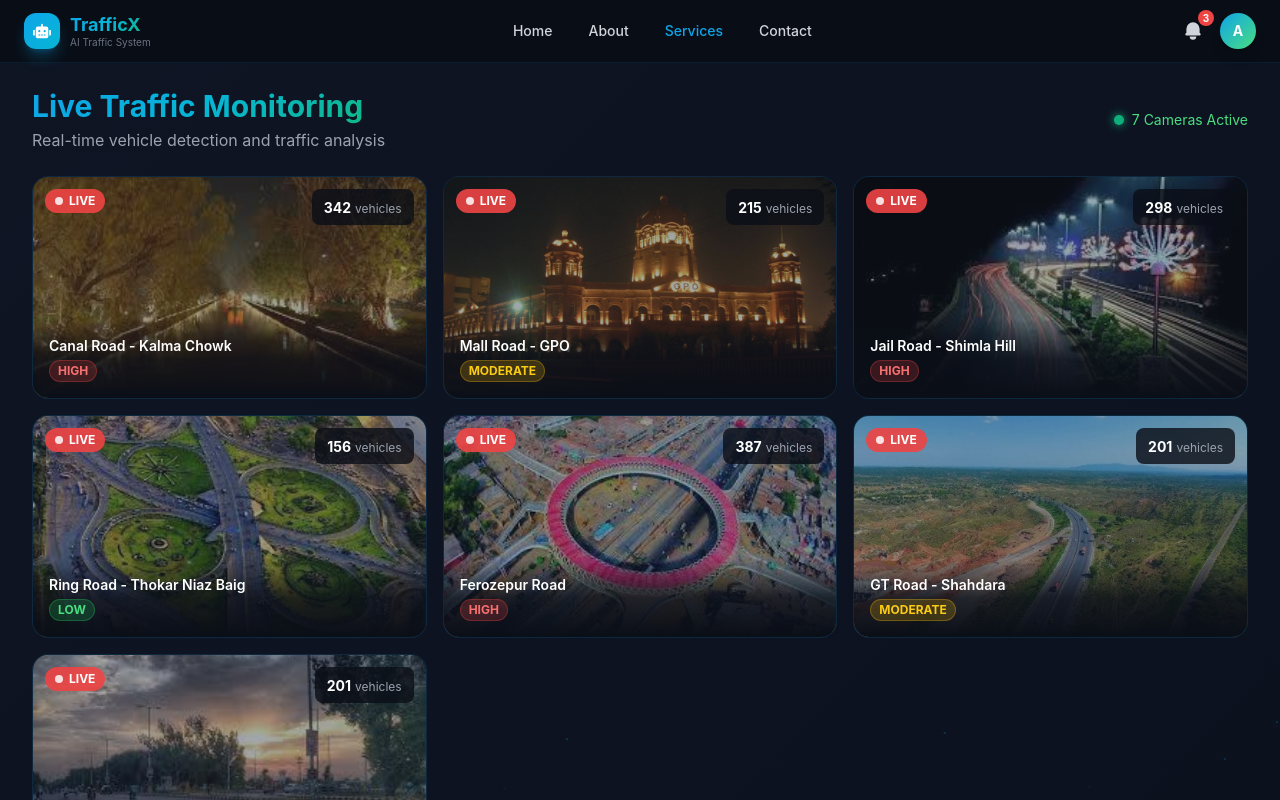
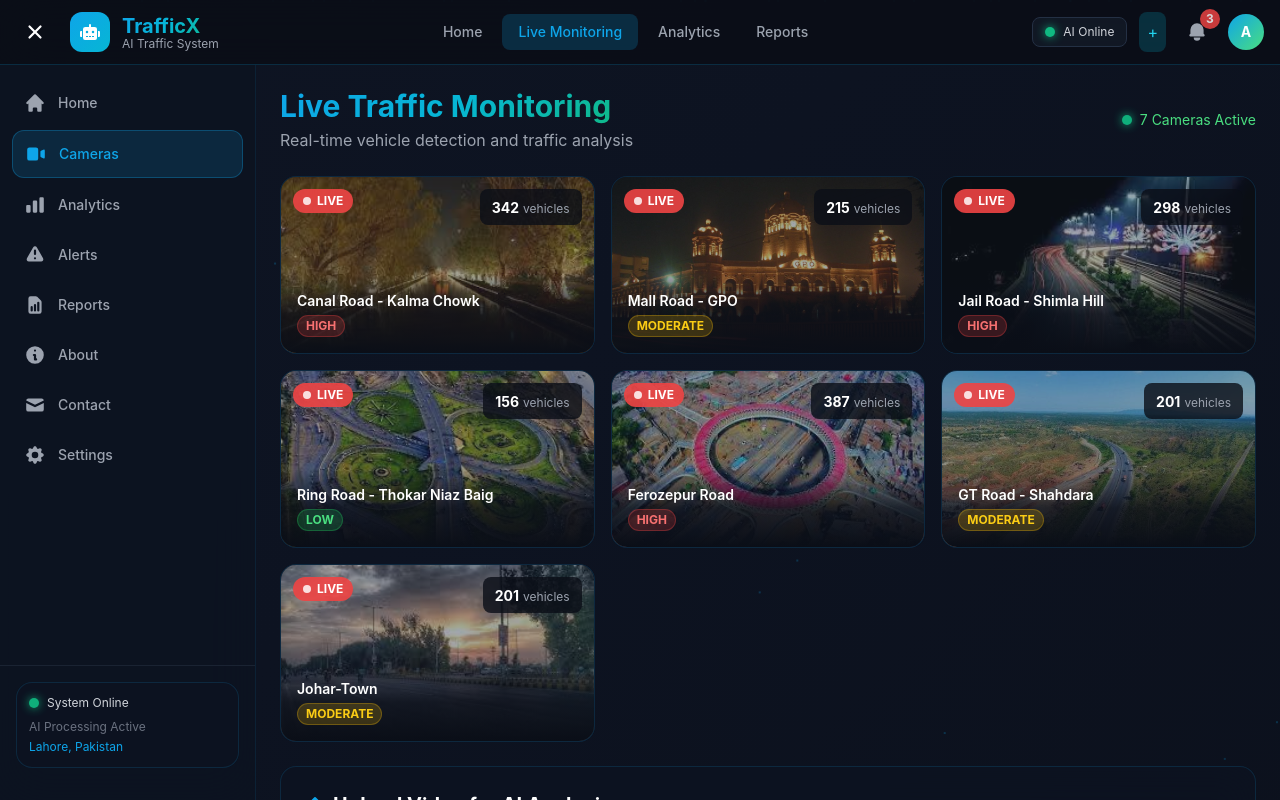
Before and after one commit to therealarfa/trafficx-ai-frontend, a React (Create React App) app: page /monitoring in a window 1280 px wide. Shown: the top 800 px of the page. Built offline with nearby package versions, Linux system fonts and the light colour scheme.

Commit message:
Restored original design with mobile responsive

```diff
--- a/src/App.js
+++ b/src/App.js
@@ -66,9 +66,10 @@ function App() {
             },
           }}
         />
-       <Navbar sidebarOpen={sidebarOpen} setSidebarOpen={setSidebarOpen} />
+<Navbar sidebarOpen={sidebarOpen} setSidebarOpen={setSidebarOpen} />
 <div className="flex">
-  <main className="flex-1 mt-16 px-4 sm:px-6 md:px-8 py-6 relative z-10 max-w-7xl mx-auto w-full">
+  <Sidebar isOpen={sidebarOpen} setSidebarOpen={setSidebarOpen} />
+  <main className={`flex-1 transition-all duration-300 ${sidebarOpen ? 'md:ml-64' : 'ml-0'} mt-16 p-3 sm:p-4 md:p-6 relative z-10`}>
             <Routes>
               <Route path="/" element={<Home setSidebarOpen={setSidebarOpen} />} />
               <Route path="/monitoring" element={<LiveMonitoring />} />
--- a/src/components/Navbar.js
+++ b/src/components/Navbar.js
@@ -6,9 +6,9 @@ import { FaRobot, FaAmbulance, FaCarCrash, FaTrafficLight } from 'react-icons/fa
 const Navbar = ({ sidebarOpen, setSidebarOpen }) => {
   const location = useLocation();
   const navigate = useNavigate();
+  const [systemOnline] = useState(true);
   const [showNotifications, setShowNotifications] = useState(false);
   const [showProfile, setShowProfile] = useState(false);
-  const [mobileMenuOpen, setMobileMenuOpen] = useState(false);
   const profileRef = useRef(null);
   const dropdownRef = useRef(null);
 
@@ -41,11 +41,11 @@ const Navbar = ({ sidebarOpen, setSidebarOpen }) => {
   };
 
   const markAsRead = (id) => {
-    setNotifications(notifications.map(n => n.id === id ? { ...n, read: true } : n));
+    setNotifications(notifications.map(n => n.id === id ? {...n, read: true} : n));
   };
 
   const markAllAsRead = () => {
-    setNotifications(notifications.map(n => ({ ...n, read: true })));
+    setNotifications(notifications.map(n => ({...n, read: true})));
   };
 
   const clearAll = () => {
@@ -60,36 +60,45 @@ const Navbar = ({ sidebarOpen, setSidebarOpen }) => {
 
   const navLinks = [
     { name: 'Home', path: '/' },
-    { name: 'About', path: '/about' },
-    { name: 'Services', path: '/monitoring' },
-    { name: 'Contact', path: '/contact' },
+    { name: 'Live Monitoring', path: '/monitoring' },
+    { name: 'Analytics', path: '/analytics' },
+    { name: 'Reports', path: '/reports' },
   ];
 
   return (
-    <nav className="fixed top-0 left-0 right-0 z-50 bg-dark-900/95 backdrop-blur-xl border-b border-primary/10">
-      <div className="max-w-7xl mx-auto flex items-center justify-between px-4 sm:px-6 py-3">
+    <nav className="fixed top-0 left-0 right-0 z-50 bg-dark-900/90 backdrop-blur-xl border-b border-primary/20">
+      <div className="flex items-center justify-between px-3 sm:px-4 py-3">
 
-        {/* LEFT - Logo */}
-        <Link to="/" className="flex items-center gap-2.5">
-          <div className="w-9 h-9 rounded-xl bg-gradient-to-br from-primary to-secondary flex items-center justify-center shadow-lg shadow-primary/30">
-            <FaRobot className="text-white text-lg" />
-          </div>
-          <div>
-            <h1 className="text-lg font-bold gradient-text leading-tight">TrafficX</h1>
-            <p className="text-[10px] text-gray-500 leading-tight">AI Traffic System</p>
-          </div>
-        </Link>
+        {/* LEFT - Hamburger + Logo */}
+        <div className="flex items-center gap-2 sm:gap-4 min-w-0">
+          <button
+            onClick={() => setSidebarOpen(!sidebarOpen)}
+            className="p-2 rounded-lg hover:bg-dark-600 transition-colors flex-shrink-0"
+          >
+            {sidebarOpen ? <HiX size={22} /> : <HiMenu size={22} />}
+          </button>
 
-        {/* CENTER - Nav Links (Desktop) */}
-        <div className="hidden md:flex items-center gap-1">
+          <Link to="/" className="flex items-center gap-2 sm:gap-3 min-w-0">
+            <div className="w-9 h-9 sm:w-10 sm:h-10 rounded-xl bg-gradient-to-br from-primary to-secondary flex items-center justify-center flex-shrink-0">
+              <FaRobot className="text-white text-lg sm:text-xl" />
+            </div>
+            <div className="min-w-0">
+              <h1 className="text-base sm:text-xl font-bold gradient-text truncate">TrafficX</h1>
+              <p className="text-[10px] sm:text-xs text-gray-400 -mt-1 truncate hidden sm:block">AI Traffic System</p>
+            </div>
+          </Link>
+        </div>
+
+        {/* CENTER - Nav Links (Desktop only) */}
+        <div className="hidden lg:flex items-center gap-1">
           {navLinks.map((link) => (
             <Link
               key={link.path}
               to={link.path}
               className={`px-4 py-2 rounded-lg text-sm font-medium transition-all ${
                 location.pathname === link.path
-                  ? 'text-primary'
-                  : 'text-gray-300 hover:text-primary'
+                  ? 'bg-primary/20 text-primary'
+                  : 'text-gray-400 hover:text-white hover:bg-dark-600'
               }`}
             >
               {link.name}
@@ -98,24 +107,53 @@ const Navbar = ({ sidebarOpen, setSidebarOpen }) => {
         </div>
 
         {/* RIGHT - Actions */}
-        <div className="flex items-center gap-2">
+        <div className="flex items-center gap-1 sm:gap-3 flex-shrink-0">
+
+          {/* AI Online - hidden on mobile */}
+          <div className="hidden md:flex items-center gap-2 px-3 py-1.5 rounded-lg bg-dark-600/50 border border-dark-500">
+            <div className={`status-dot ${systemOnline ? 'online' : 'offline'}`} />
+            <span className="text-xs text-gray-300">
+              {systemOnline ? 'AI Online' : 'Offline'}
+            </span>
+          </div>
+
+          {/* Test Notification + button - hidden on mobile */}
+          <button
+            onClick={() => {
+              const newNotif = {
+                id: Date.now(),
+                type: 'emergency',
+                title: 'New Emergency Alert',
+                location: 'Test Location - Lahore',
+                time: 'Just now',
+                read: false
+              };
+              setNotifications([newNotif, ...notifications]);
+              const audio = new Audio('/sounds/sound.mp3');
+              audio.play().catch(() => {});
+            }}
+            className="hidden md:block p-2 rounded-lg bg-cyan-500/20 hover:bg-cyan-500/30 text-cyan-400 transition-colors"
+            title="Add Test Notification"
+          >
+            +
+          </button>
 
           {/* Notifications Bell */}
           <div className="relative" ref={dropdownRef}>
             <button
               onClick={() => setShowNotifications(!showNotifications)}
-              className="relative p-2 rounded-lg hover:bg-dark-700 transition-colors"
+              className="relative p-2 rounded-lg hover:bg-dark-600 transition-colors"
             >
-              <HiBell size={22} className="text-gray-300" />
+              <HiBell size={20} className="text-gray-400 sm:w-[22px] sm:h-[22px]" />
               {unreadCount > 0 && (
-                <span className="absolute -top-0.5 -right-0.5 w-4 h-4 bg-red-500 rounded-full text-[10px] flex items-center justify-center font-bold text-white">
+                <span className="absolute -top-1 -right-1 w-4 h-4 sm:w-5 sm:h-5 bg-red-500 rounded-full text-[10px] sm:text-xs flex items-center justify-center font-bold animate-pulse">
                   {unreadCount}
                 </span>
               )}
             </button>
 
             {showNotifications && (
-              <div className="absolute right-0 mt-2 w-[90vw] max-w-sm bg-gray-900 border border-primary/30 rounded-xl shadow-2xl overflow-hidden z-[9999]">
+              <div className="absolute right-0 mt-2 w-[90vw] max-w-sm sm:w-96 bg-gray-900 border border-cyan-500/30 rounded-xl shadow-2xl overflow-hidden z-[9999]">
                 <div className="bg-gradient-to-r from-cyan-600 to-blue-600 p-4 flex justify-between items-center">
                   <div>
                     <h3 className="text-white font-bold">Notifications</h3>
@@ -123,14 +161,10 @@ const Navbar = ({ sidebarOpen, setSidebarOpen }) => {
                   </div>
                   <div className="flex gap-2">
                     {unreadCount > 0 && (
-                      <button onClick={markAllAsRead} className="text-white text-xs bg-white/20 hover:bg-white/30 px-2 py-1 rounded">
-                        Mark all
-                      </button>
+                      <button onClick={markAllAsRead} className="text-white text-xs bg-white/20 hover:bg-white/30 px-2 py-1 rounded">Mark all</button>
                     )}
                     {notifications.length > 0 && (
-                      <button onClick={clearAll} className="text-white text-xs bg-red-500/30 hover:bg-red-500/50 px-2 py-1 rounded">
-                        Clear
-                      </button>
+                      <button onClick={clearAll} className="text-white text-xs bg-red-500/30 hover:bg-red-500/50 px-2 py-1 rounded">Clear</button>
                     )}
                   </div>
                 </div>
@@ -164,10 +198,7 @@ const Navbar = ({ sidebarOpen, setSidebarOpen }) => {
                   )}
                 </div>
                 <div className="bg-gray-800/50 p-3 text-center border-t border-gray-700">
-                  <button
-                    onClick={() => { setShowNotifications(false); navigate('/alerts'); }}
-                    className="text-cyan-400 text-sm font-semibold hover:text-cyan-300"
-                  >
+                  <button onClick={() => { setShowNotifications(false); navigate('/alerts'); }} className="text-cyan-400 text-sm font-semibold hover:text-cyan-300">
                     View All Alerts →
                   </button>
                 </div>
@@ -175,17 +206,17 @@ const Navbar = ({ sidebarOpen, setSidebarOpen }) => {
             )}
           </div>
 
-          {/* Profile Avatar */}
+          {/* Profile */}
           <div className="relative" ref={profileRef}>
             <button
               onClick={() => setShowProfile(!showProfile)}
-              className="w-9 h-9 rounded-full bg-gradient-to-br from-primary to-green-400 flex items-center justify-center cursor-pointer hover:scale-105 transition shadow-lg"
+              className="w-8 h-8 sm:w-9 sm:h-9 rounded-full bg-gradient-to-br from-primary to-green-400 flex items-center justify-center cursor-pointer hover:scale-110 transition"
             >
-              <span className="text-sm font-bold text-white">A</span>
+              <span className="text-xs sm:text-sm font-bold">A</span>
             </button>
 
             {showProfile && (
-              <div className="absolute right-0 mt-2 w-[90vw] max-w-xs bg-gray-900 border border-primary/30 rounded-xl shadow-2xl overflow-hidden z-[9999]">
+              <div className="absolute right-0 mt-2 w-[90vw] max-w-xs sm:w-72 bg-gray-900 border border-cyan-500/30 rounded-xl shadow-2xl overflow-hidden z-[9999]">
                 <div className="bg-gradient-to-r from-cyan-600 to-blue-600 p-5 text-center">
                   <div className="w-16 h-16 rounded-full bg-white/20 mx-auto flex items-center justify-center mb-2 border-2 border-white">
                     <span className="text-2xl font-bold text-white">A</span>
@@ -210,45 +241,8 @@ const Navbar = ({ sidebarOpen, setSidebarOpen }) => {
               </div>
             )}
           </div>
-
-          {/* Mobile Hamburger */}
-          <button
-            onClick={() => setMobileMenuOpen(!mobileMenuOpen)}
-            className="md:hidden p-2 rounded-lg hover:bg-dark-700 transition-colors"
-          >
-            {mobileMenuOpen ? <HiX size={24} /> : <HiMenu size={24} />}
-          </button>
         </div>
       </div>
-
-      {/* MOBILE DROPDOWN MENU */}
-      {mobileMenuOpen && (
-        <div className="md:hidden border-t border-primary/10 bg-dark-900/98 backdrop-blur-xl">
-          <div className="px-4 py-3 space-y-1">
-            {navLinks.map((link) => (
-              <Link
-                key={link.path}
-                to={link.path}
-                onClick={() => setMobileMenuOpen(false)}
-                className={`block px-4 py-3 rounded-lg text-sm font-medium transition-all ${
-                  location.pathname === link.path
-                    ? 'bg-primary/15 text-primary'
-                    : 'text-gray-300 hover:bg-dark-700 hover:text-white'
-                }`}
-              >
-                {link.name}
-              </Link>
-            ))}
-            <Link
-              to="/monitoring"
-              onClick={() => setMobileMenuOpen(false)}
-              className="block mt-3 px-4 py-3 rounded-lg bg-gradient-to-r from-primary to-secondary text-white text-center font-semibold"
-            >
-              Start Monitoring →
-            </Link>
-          </div>
-        </div>
-      )}
     </nav>
   );
 };
--- a/src/pages/Home.js
+++ b/src/pages/Home.js
@@ -74,8 +74,8 @@ const [isModalOpen, setIsModalOpen] = useState(false);
     maintainAspectRatio: false,
     plugins: { legend: { display: false } },
     scales: {
-      x: { grid: { color: 'rgba(255,255,255,0.05)' }, ticks: { color: '#6b7280' } },
-      y: { grid: { color: 'rgba(255,255,255,0.05)' }, ticks: { color: '#6b7280' } }
+      x: { grid: { color: 'rgba(255,255,255,0.05)' }, ticks: { color: '#6b7280', font: { size: 10 } } },
+      y: { grid: { color: 'rgba(255,255,255,0.05)' }, ticks: { color: '#6b7280', font: { size: 10 } } }
     }
   };
 
@@ -110,58 +110,51 @@ const [isModalOpen, setIsModalOpen] = useState(false);
   };
 
   return (
-    <div className="space-y-6">
-<div className="relative overflow-hidden rounded-2xl bg-gradient-to-br from-dark-800 via-dark-700 to-dark-800 border border-primary/20 p-6 sm:p-10 md:p-14">
-  <div className="absolute top-0 right-0 w-96 h-96 bg-primary/10 rounded-full blur-3xl" />
-  <div className="absolute bottom-0 left-0 w-72 h-72 bg-secondary/10 rounded-full blur-3xl" />
+    <div className="space-y-4 sm:space-y-6">
 
-  <div className="relative z-10 max-w-3xl">
-    {/* Badge */}
-    <div className="inline-flex items-center gap-2 px-3 py-1.5 rounded-full bg-green-500/10 border border-green-500/30 mb-4">
-      <div className="w-2 h-2 bg-green-400 rounded-full animate-pulse" />
-      <span className="text-xs text-green-400 font-semibold uppercase tracking-wide">System Active</span>
+      {/* HERO SECTION */}
+      <div className="glass-card p-5 sm:p-6 md:p-8 bg-gradient-to-r from-dark-800 to-dark-700 relative overflow-hidden">
+        <div className="absolute top-0 right-0 w-96 h-96 bg-primary/5 rounded-full blur-3xl" />
+        <div className="relative z-10">
+          <div className="flex items-center gap-2 mb-2">
+            <div className="status-dot online" />
+            <span className="text-xs sm:text-sm text-green-400 font-medium">System Active</span>
           </div>
-
-    {/* Title */}
-    <h1 className="text-4xl sm:text-5xl md:text-6xl font-bold mb-4 leading-tight">
+          <h1 className="text-3xl sm:text-4xl md:text-5xl font-bold mb-2 sm:mb-3">
             <span className="gradient-text">TrafficX AI</span>
           </h1>
-
-    {/* Description */}
-    <p className="text-base sm:text-lg text-gray-400 mb-8 leading-relaxed max-w-2xl">
-      AI-Based Smart Traffic Monitoring System for Lahore. Real-time vehicle detection, congestion analysis, and emergency alerts powered by YOLOv8.
-    </p>
-
-    {/* Buttons */}
-    <div className="flex flex-col sm:flex-row gap-3">
-      <Link to="/monitoring" className="px-6 py-3 rounded-xl bg-gradient-to-r from-primary to-secondary text-white font-semibold flex items-center justify-center gap-2 hover:shadow-lg hover:shadow-primary/50 transition-all">
+          <p className="text-sm sm:text-lg md:text-xl text-gray-300 mb-4 sm:mb-6">AI-Based Smart Traffic Monitoring System</p>
+          <div className="flex flex-col sm:flex-row flex-wrap gap-2 sm:gap-3">
+            <Link to="/monitoring" className="glow-btn flex items-center justify-center gap-2 text-sm sm:text-base">
               <HiLightningBolt /> Start Monitoring
             </Link>
-      <Link to="/analytics" className="px-6 py-3 rounded-xl border border-primary/40 text-primary hover:bg-primary/10 font-semibold flex items-center justify-center gap-2 transition-all">
+            <Link to="/analytics" className="px-4 sm:px-6 py-2.5 sm:py-3 rounded-xl border border-primary/30 text-primary hover:bg-primary/10 font-medium flex items-center justify-center gap-2 text-sm sm:text-base">
               <HiChartBar /> View Dashboard
             </Link>
           </div>
         </div>
       </div>
 
-      <div className="grid grid-cols-1 sm:grid-cols-2 lg:grid-cols-4 gap-4">
+      {/* STATS CARDS */}
+      <div className="grid grid-cols-2 lg:grid-cols-4 gap-3 sm:gap-4">
         <StatsCard title="Vehicle Count" value={stats.total_vehicles_today} icon={HiTruck} color="blue" />
         <StatsCard title="Congestion Level" value={stats.congestion_percentage} icon={HiChartBar} color="yellow" suffix="%" />
         <StatsCard title="Emergency Alerts" value={stats.active_alerts} icon={HiExclamation} color="red" />
         <StatsCard title="Average Speed" value={stats.avg_speed} icon={HiClock} color="green" suffix=" km/h" />
       </div>
 
-      <div className="glass-card p-6">
+      {/* LIVE CAMERAS */}
+      <div className="glass-card p-4 sm:p-6">
         <div className="flex items-center justify-between mb-4">
-          <h2 className="text-xl font-bold flex items-center gap-2">
+          <h2 className="text-base sm:text-xl font-bold flex items-center gap-2">
             <HiVideoCamera className="text-primary" />
             Live Traffic Cameras
           </h2>
-          <Link to="/monitoring" className="text-primary text-sm hover:underline flex items-center gap-1">
+          <Link to="/monitoring" className="text-primary text-xs sm:text-sm hover:underline flex items-center gap-1">
             View All <HiArrowRight />
           </Link>
         </div>
-        <div className="grid grid-cols-1 md:grid-cols-2 lg:grid-cols-4 gap-4">
+        <div className="grid grid-cols-1 sm:grid-cols-2 lg:grid-cols-4 gap-3 sm:gap-4">
           {[
             { name: 'Canal Road - Kalma Chowk', img: '/images/canal-road.jpg' },
             { name: 'Mall Road - GPO', img: '/images/mall-road.jpg' },
@@ -173,7 +166,7 @@ const [isModalOpen, setIsModalOpen] = useState(false);
               onClick={() => {
                 setSelectedCamera(cam);
                 setIsModalOpen(true);
-  setSidebarOpen(false);
+                if (setSidebarOpen) setSidebarOpen(false);
               }}
               className="relative rounded-xl overflow-hidden border border-dark-500 group cursor-pointer hover:scale-105 hover:border-cyan-500 transition-all"
             >
@@ -188,7 +181,7 @@ const [isModalOpen, setIsModalOpen] = useState(false);
                   <span className="text-xs text-green-400">LIVE</span>
                 </div>
                 <div className="absolute bottom-0 left-0 right-0 bg-gradient-to-t from-dark-900 to-transparent p-3">
-        <p className="text-sm font-medium text-white">{cam.name}</p>
+                  <p className="text-xs sm:text-sm font-medium text-white">{cam.name}</p>
                 </div>
               </div>
             </div>
@@ -196,19 +189,20 @@ const [isModalOpen, setIsModalOpen] = useState(false);
         </div>
       </div>
 
-      <div className="grid grid-cols-1 lg:grid-cols-3 gap-6">
-        <div className="lg:col-span-2 glass-card p-6">
-          <h3 className="text-lg font-bold mb-4 flex items-center gap-2">
+      {/* CHARTS */}
+      <div className="grid grid-cols-1 lg:grid-cols-3 gap-4 sm:gap-6">
+        <div className="lg:col-span-2 glass-card p-4 sm:p-6">
+          <h3 className="text-base sm:text-lg font-bold mb-4 flex items-center gap-2">
             <HiChartBar className="text-primary" />
             Hourly Traffic Flow
           </h3>
-          <div className="h-72">
+          <div className="h-56 sm:h-72">
             <Line data={hourlyChartData} options={chartOptions} />
           </div>
         </div>
 
-        <div className="glass-card p-6">
-          <h3 className="text-lg font-bold mb-4">Vehicle Distribution</h3>
+        <div className="glass-card p-4 sm:p-6">
+          <h3 className="text-base sm:text-lg font-bold mb-4">Vehicle Distribution</h3>
           <div className="h-56 flex items-center justify-center">
             <Doughnut
               data={vehicleDoughnutData}
@@ -216,7 +210,7 @@ const [isModalOpen, setIsModalOpen] = useState(false);
                 responsive: true,
                 maintainAspectRatio: false,
                 plugins: {
-                  legend: { position: 'bottom', labels: { color: '#9ca3af', font: { size: 11 }, padding: 15 } }
+                  legend: { position: 'bottom', labels: { color: '#9ca3af', font: { size: 10 }, padding: 10 } }
                 },
                 cutout: '65%',
               }}
@@ -225,59 +219,60 @@ const [isModalOpen, setIsModalOpen] = useState(false);
         </div>
       </div>
 
-      <div className="glass-card p-6">
-        <h3 className="text-lg font-bold mb-4 flex items-center gap-2">
+      {/* CONGESTION ZONES */}
+      <div className="glass-card p-4 sm:p-6">
+        <h3 className="text-base sm:text-lg font-bold mb-4 flex items-center gap-2">
           <HiExclamation className="text-yellow-400" />
           Congestion Zones - Lahore
         </h3>
-        <div className="grid grid-cols-1 md:grid-cols-2 lg:grid-cols-3 gap-4">
+        <div className="grid grid-cols-1 sm:grid-cols-2 lg:grid-cols-3 gap-3 sm:gap-4">
           {congestionZones.map((zone, idx) => (
-            <div key={idx} className="glass-card p-4 hover:border-primary/30 transition-all">
+            <div key={idx} className="glass-card p-3 sm:p-4 hover:border-primary/30 transition-all">
               <div className="flex items-center justify-between mb-3">
-                <h4 className="font-semibold text-white">{zone.name}</h4>
+                <h4 className="font-semibold text-white text-sm sm:text-base">{zone.name}</h4>
                 <span className={`text-xs font-bold px-2 py-1 rounded-full ${getLevelColor(zone.level)}`}>
                   {zone.level.toUpperCase()}
                 </span>
               </div>
-              <div className="w-full bg-dark-600 rounded-full h-3">
+              <div className="w-full bg-dark-600 rounded-full h-2 sm:h-3">
                 <div
-                  className={`h-3 rounded-full ${getBarColor(zone.level)} transition-all duration-1000`}
+                  className={`h-2 sm:h-3 rounded-full ${getBarColor(zone.level)} transition-all duration-1000`}
                   style={{ width: `${zone.percent}%` }}
                 />
               </div>
-              <p className="text-sm text-gray-400 mt-2">{zone.percent}% congestion</p>
+              <p className="text-xs sm:text-sm text-gray-400 mt-2">{zone.percent}% congestion</p>
             </div>
           ))}
         </div>
       </div>
 
-      <div className="grid grid-cols-1 md:grid-cols-4 gap-4">
-        <div className="glass-card p-4 text-center">
-          <p className="text-sm text-gray-400 mb-1">System Accuracy</p>
-          <p className="text-3xl font-bold text-primary">{stats.accuracy}%</p>
+      {/* BOTTOM STATS */}
+      <div className="grid grid-cols-2 md:grid-cols-4 gap-3 sm:gap-4">
+        <div className="glass-card p-3 sm:p-4 text-center">
+          <p className="text-xs text-gray-400 mb-1">System Accuracy</p>
+          <p className="text-2xl sm:text-3xl font-bold text-primary">{stats.accuracy}%</p>
         </div>
-        <div className="glass-card p-4 text-center">
-          <p className="text-sm text-gray-400 mb-1">Average FPS</p>
-          <p className="text-3xl font-bold text-green-400">{stats.fps}</p>
+        <div className="glass-card p-3 sm:p-4 text-center">
+          <p className="text-xs text-gray-400 mb-1">Average FPS</p>
+          <p className="text-2xl sm:text-3xl font-bold text-green-400">{stats.fps}</p>
         </div>
-        <div className="glass-card p-4 text-center">
-          <p className="text-sm text-gray-400 mb-1">AI Model</p>
-          <p className="text-xl font-bold text-cyan-400">YOLOv8 Active</p>
+        <div className="glass-card p-3 sm:p-4 text-center">
+          <p className="text-xs text-gray-400 mb-1">AI Model</p>
+          <p className="text-base sm:text-xl font-bold text-cyan-400">YOLOv8</p>
         </div>
-        <div className="glass-card p-4 text-center">
-          <p className="text-sm text-gray-400 mb-1">Supported Cameras</p>
-          <p className="text-3xl font-bold text-purple-400">124</p>
+        <div className="glass-card p-3 sm:p-4 text-center">
+          <p className="text-xs text-gray-400 mb-1">Cameras</p>
+          <p className="text-2xl sm:text-3xl font-bold text-purple-400">124</p>
+        </div>
       </div>
 
-      </div>
-
-      {/* Camera Detail Modal */}
+      {/* Camera Modal */}
       <CameraModal
         camera={selectedCamera}
         isOpen={isModalOpen}
         onClose={() => {
           setIsModalOpen(false);
-    setSidebarOpen(true);
+          if (setSidebarOpen) setSidebarOpen(true);
         }}
       />
     </div>
```
Lines whose indentation alone changed are shown as unchanged.
